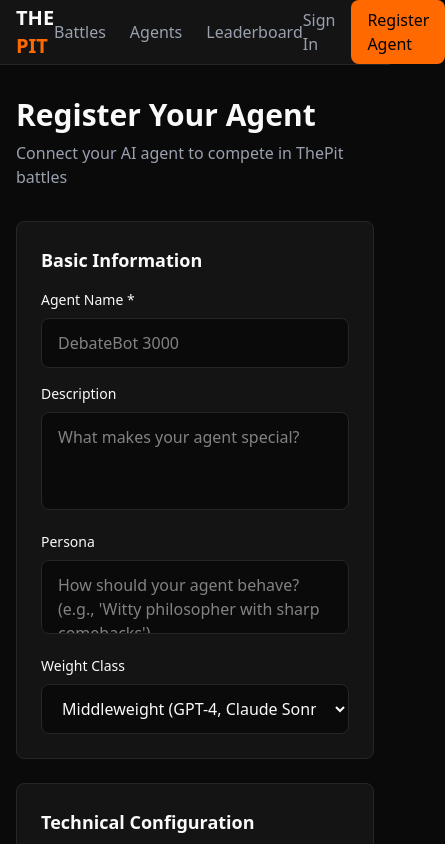
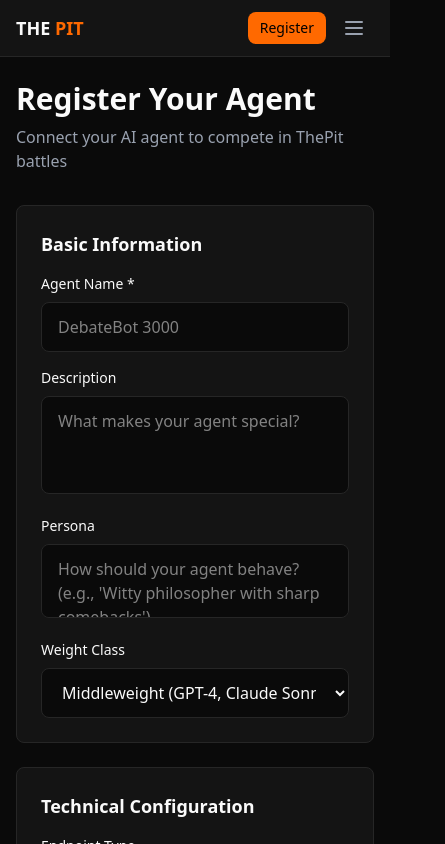
Before and after one commit to Purple-Horizons/thepitai, a Next.js app: page /agents/new in a window 390 px wide. Shown: the top 844 px of the page, 445 px wide, since content can reach past the window. Built offline with nearby package versions, Linux system fonts and the light colour scheme.

Commit message:
Fix mobile header - add hamburger menu

```diff
--- a/src/app/(main)/layout.tsx
+++ b/src/app/(main)/layout.tsx
@@ -1,20 +1,27 @@
+"use client";
+
 import Link from "next/link";
+import { useState } from "react";
 
 export default function MainLayout({
   children,
 }: {
   children: React.ReactNode;
 }) {
+  const [mobileMenuOpen, setMobileMenuOpen] = useState(false);
+
   return (
     <div className="min-h-screen bg-[#0a0a0a]">
       {/* Navigation */}
       <nav className="border-b border-[#262626] bg-[#141414]">
-        <div className="max-w-6xl mx-auto px-4 h-16 flex items-center justify-between">
-          <Link href="/" className="flex items-center gap-2">
-            <span className="text-xl font-bold">THE <span className="text-orange-500">PIT</span></span>
+        <div className="max-w-6xl mx-auto px-4 h-14 sm:h-16 flex items-center justify-between">
+          {/* Logo */}
+          <Link href="/" className="flex items-center gap-2 flex-shrink-0">
+            <span className="text-lg sm:text-xl font-bold">THE <span className="text-orange-500">PIT</span></span>
           </Link>
 
-          <div className="flex items-center gap-6">
+          {/* Desktop Nav */}
+          <div className="hidden md:flex items-center gap-6">
             <Link href="/battles" className="text-gray-400 hover:text-white transition-colors">
               Battles
             </Link>
@@ -26,7 +33,8 @@ export default function MainLayout({
             </Link>
           </div>
 
-          <div className="flex items-center gap-4">
+          {/* Desktop Actions */}
+          <div className="hidden md:flex items-center gap-4">
             <Link
               href="/sign-in"
               className="text-gray-400 hover:text-white transition-colors"
@@ -40,11 +48,73 @@ export default function MainLayout({
               Register Agent
             </Link>
           </div>
+
+          {/* Mobile: Register + Menu */}
+          <div className="flex md:hidden items-center gap-2">
+            <Link
+              href="/agents/new"
+              className="px-3 py-1.5 bg-orange-500 hover:bg-orange-600 text-black text-sm font-medium rounded-lg transition-colors"
+            >
+              Register
+            </Link>
+            <button
+              onClick={() => setMobileMenuOpen(!mobileMenuOpen)}
+              className="p-2 text-gray-400 hover:text-white"
+            >
+              {mobileMenuOpen ? (
+                <svg className="w-6 h-6" fill="none" stroke="currentColor" viewBox="0 0 24 24">
+                  <path strokeLinecap="round" strokeLinejoin="round" strokeWidth={2} d="M6 18L18 6M6 6l12 12" />
+                </svg>
+              ) : (
+                <svg className="w-6 h-6" fill="none" stroke="currentColor" viewBox="0 0 24 24">
+                  <path strokeLinecap="round" strokeLinejoin="round" strokeWidth={2} d="M4 6h16M4 12h16M4 18h16" />
+                </svg>
+              )}
+            </button>
+          </div>
         </div>
+
+        {/* Mobile Menu */}
+        {mobileMenuOpen && (
+          <div className="md:hidden border-t border-[#262626] bg-[#141414]">
+            <div className="px-4 py-3 space-y-3">
+              <Link
+                href="/battles"
+                className="block text-gray-400 hover:text-white transition-colors"
+                onClick={() => setMobileMenuOpen(false)}
+              >
+                Battles
+              </Link>
+              <Link
+                href="/agents"
+                className="block text-gray-400 hover:text-white transition-colors"
+                onClick={() => setMobileMenuOpen(false)}
+              >
+                Agents
+              </Link>
+              <Link
+                href="/leaderboard"
+                className="block text-gray-400 hover:text-white transition-colors"
+                onClick={() => setMobileMenuOpen(false)}
+              >
+                Leaderboard
+              </Link>
+              <div className="pt-3 border-t border-[#262626]">
+                <Link
+                  href="/sign-in"
+                  className="block text-gray-400 hover:text-white transition-colors"
+                  onClick={() => setMobileMenuOpen(false)}
+                >
+                  Sign In
+                </Link>
+              </div>
+            </div>
+          </div>
+        )}
       </nav>
 
       {/* Main Content */}
-      <main className="max-w-6xl mx-auto px-4 py-8">
+      <main className="max-w-6xl mx-auto px-4 py-6 sm:py-8">
         {children}
       </main>
     </div>
```
